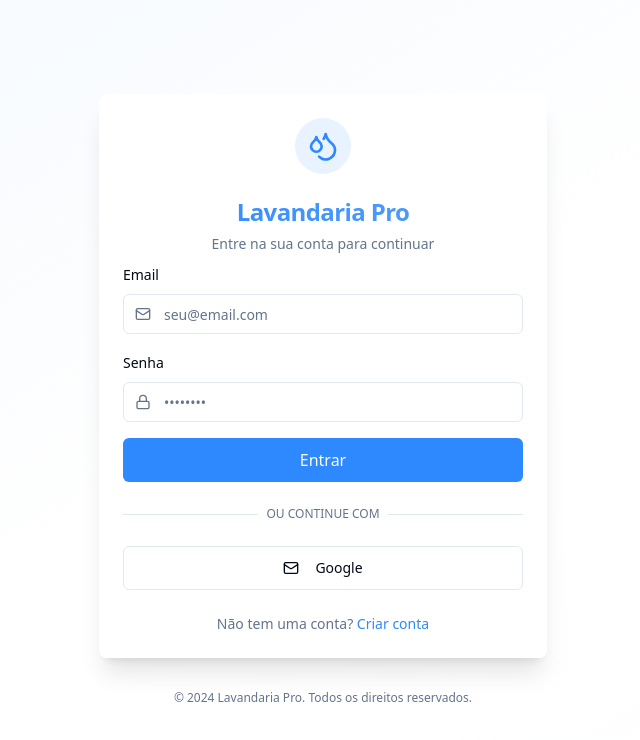
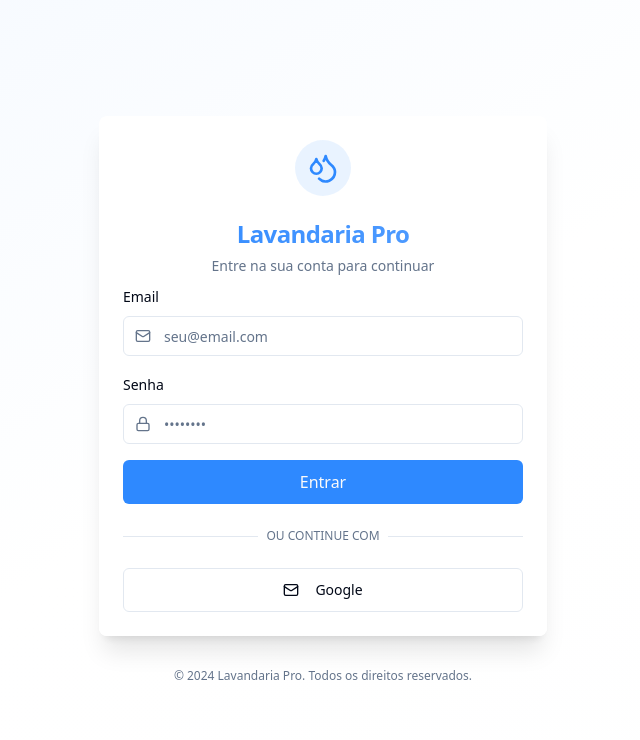
Before and after one commit to Cencreas/laundri-hub, a React (Vite) app: page /login in a window 1280 px wide. Shown: the top 740 px of the page, without its empty margins (317-957 px from the left). Built offline with nearby package versions, Linux system fonts and the light colour scheme.

Commit message:
Remove create account option
Remove the "create account" option from the login screen. This change simplifies the login process by removing the sign-up functionality from the main login view.

```diff
--- a/src/pages/Login.tsx
+++ b/src/pages/Login.tsx
@@ -11,9 +11,8 @@ import { useAuth } from "@/hooks/useAuth";
 const Login = () => {
   const [email, setEmail] = useState("");
   const [password, setPassword] = useState("");
-  const [isSignUp, setIsSignUp] = useState(false);
   const [loading, setLoading] = useState(false);
-  const { signIn, signUp, user } = useAuth();
+  const { signIn, user } = useAuth();
   const navigate = useNavigate();
 
   useEffect(() => {
@@ -27,13 +26,9 @@ const Login = () => {
     setLoading(true);
 
     try {
-      if (isSignUp) {
-        await signUp(email, password);
-      } else {
-        const { error } = await signIn(email, password);
-        if (!error) {
-          navigate("/");
-        }
+      const { error } = await signIn(email, password);
+      if (!error) {
+        navigate("/");
       }
     } finally {
       setLoading(false);
@@ -54,7 +49,7 @@ const Login = () => {
               Lavandaria Pro
             </CardTitle>
             <CardDescription className="text-muted-foreground">
-              {isSignUp ? "Crie sua conta para começar" : "Entre na sua conta para continuar"}
+              Entre na sua conta para continuar
             </CardDescription>
           </CardHeader>
 
@@ -97,7 +92,7 @@ const Login = () => {
               </div>
 
               <Button type="submit" className="w-full h-11 text-base font-medium" disabled={loading}>
-                {loading ? "Processando..." : (isSignUp ? "Criar Conta" : "Entrar")}
+                {loading ? "Processando..." : "Entrar"}
               </Button>
             </form>
 
@@ -116,18 +111,6 @@ const Login = () => {
               <Mail className="mr-2 h-4 w-4" />
               Google
             </Button>
-
-            <div className="text-center text-sm text-muted-foreground">
-              {isSignUp ? "Já tem uma conta?" : "Não tem uma conta?"}{" "}
-              <Button
-                variant="link"
-                className="p-0 h-auto text-primary hover:text-primary/80"
-                onClick={() => setIsSignUp(!isSignUp)}
-                type="button"
-              >
-                {isSignUp ? "Entrar" : "Criar conta"}
-              </Button>
-            </div>
           </CardContent>
         </Card>
 
```
